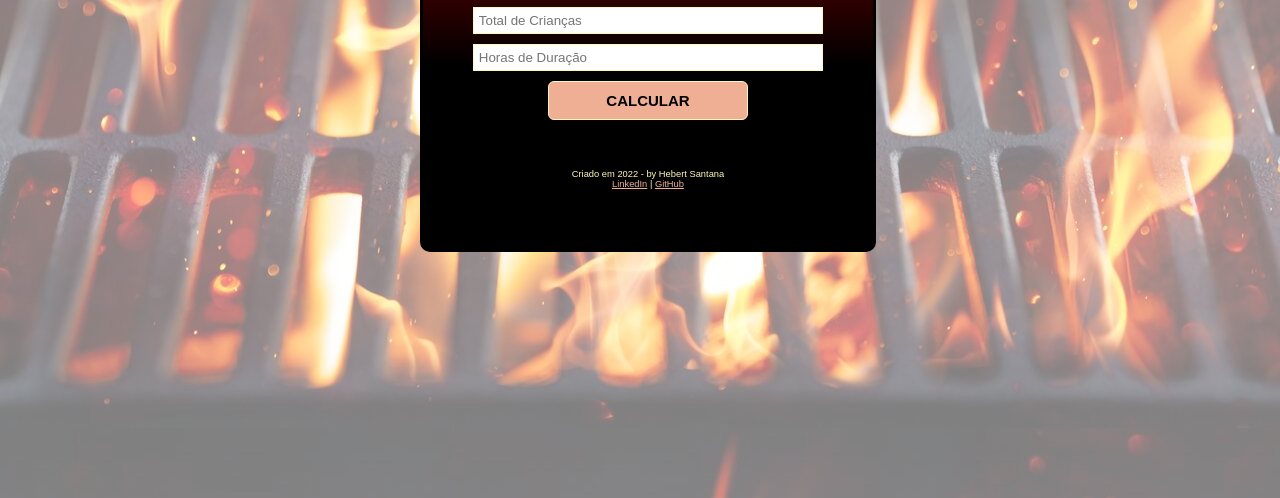
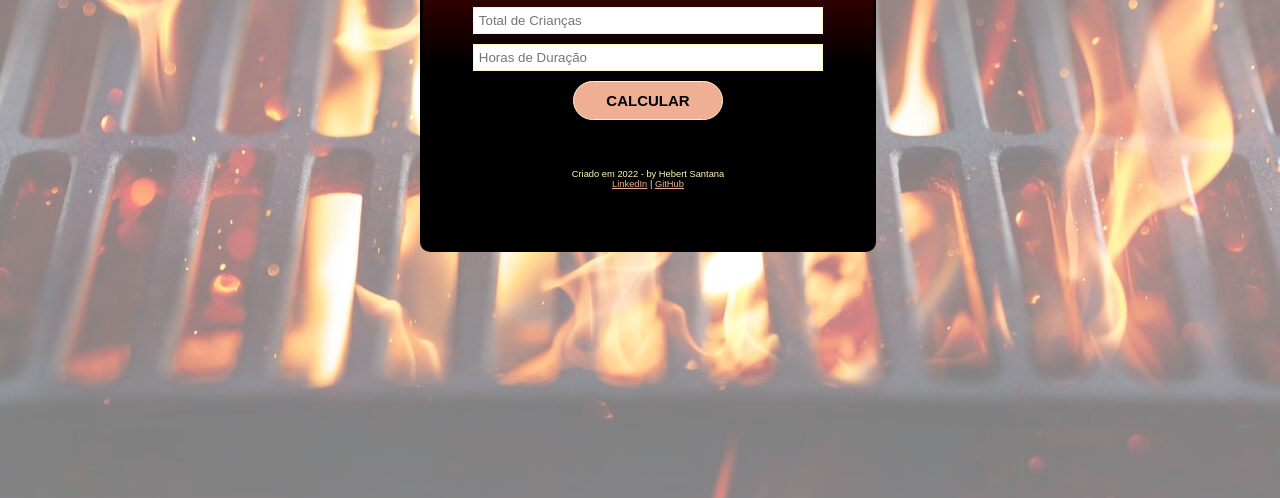
Before and after one commit to hebert-santana/js-churrascometro, a plain HTML site: page index.html in a window 1280 px wide. Shown: the part 302-800 px from the top of the page. Drawn offline with Linux system fonts and the light colour scheme.

Commit message:
Update styles.css

```diff
--- a/assets/css/styles.css
+++ b/assets/css/styles.css
@@ -55,13 +55,13 @@ input{
 
 
 .botaoEnviar{
-    width: 200px;
+    width: 150px;
     margin: auto; /*centralizar o botão */
     text-align: center;
     font-weight: bold;
-    padding: 10px 15px;
+    padding: 10px;
     border: 1px solid #FFF6B9;
-    border-radius: 6px;
+    border-radius: 50px;
     background-color: #EEAF95;
     font-size: 15px;
 }
```
